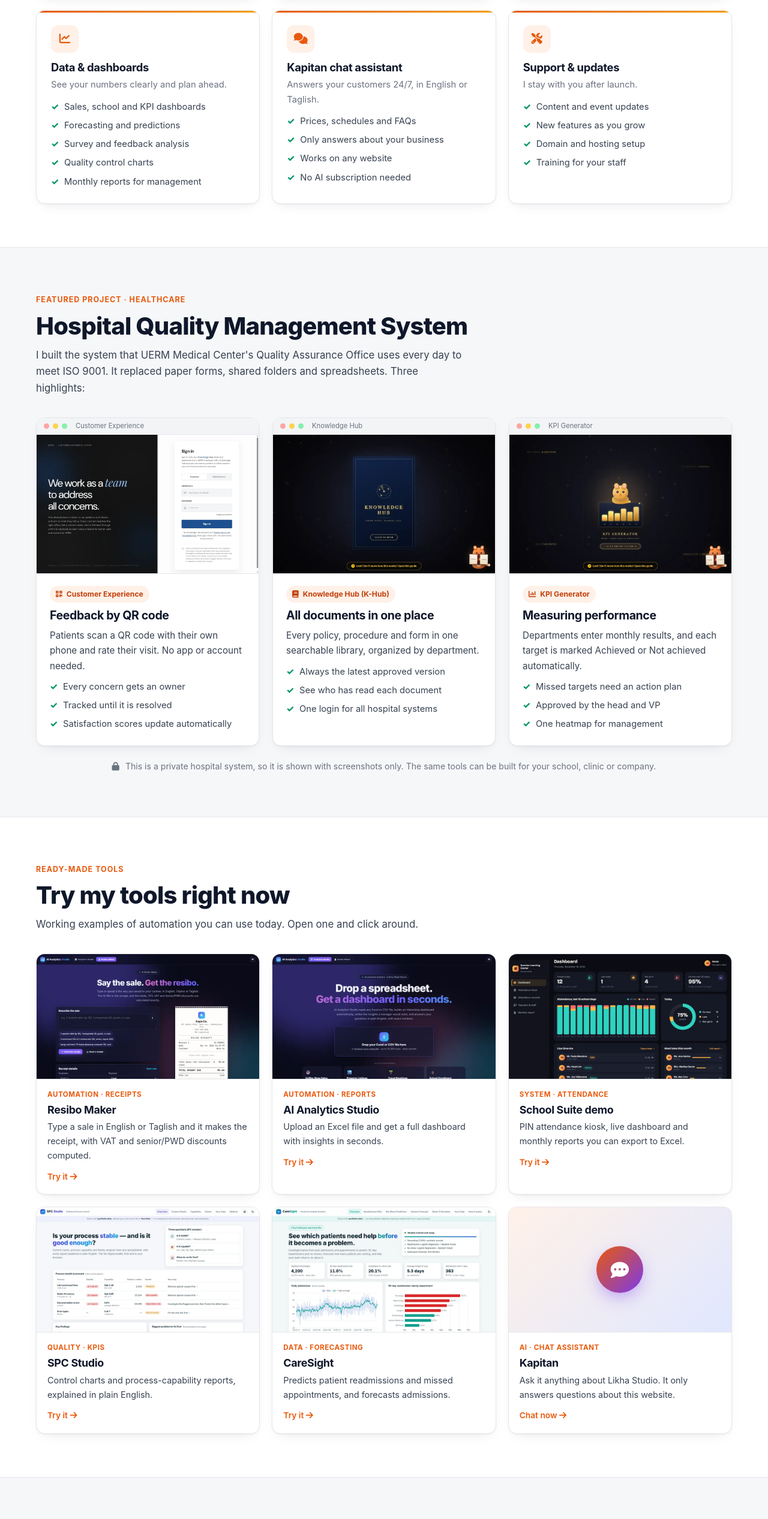
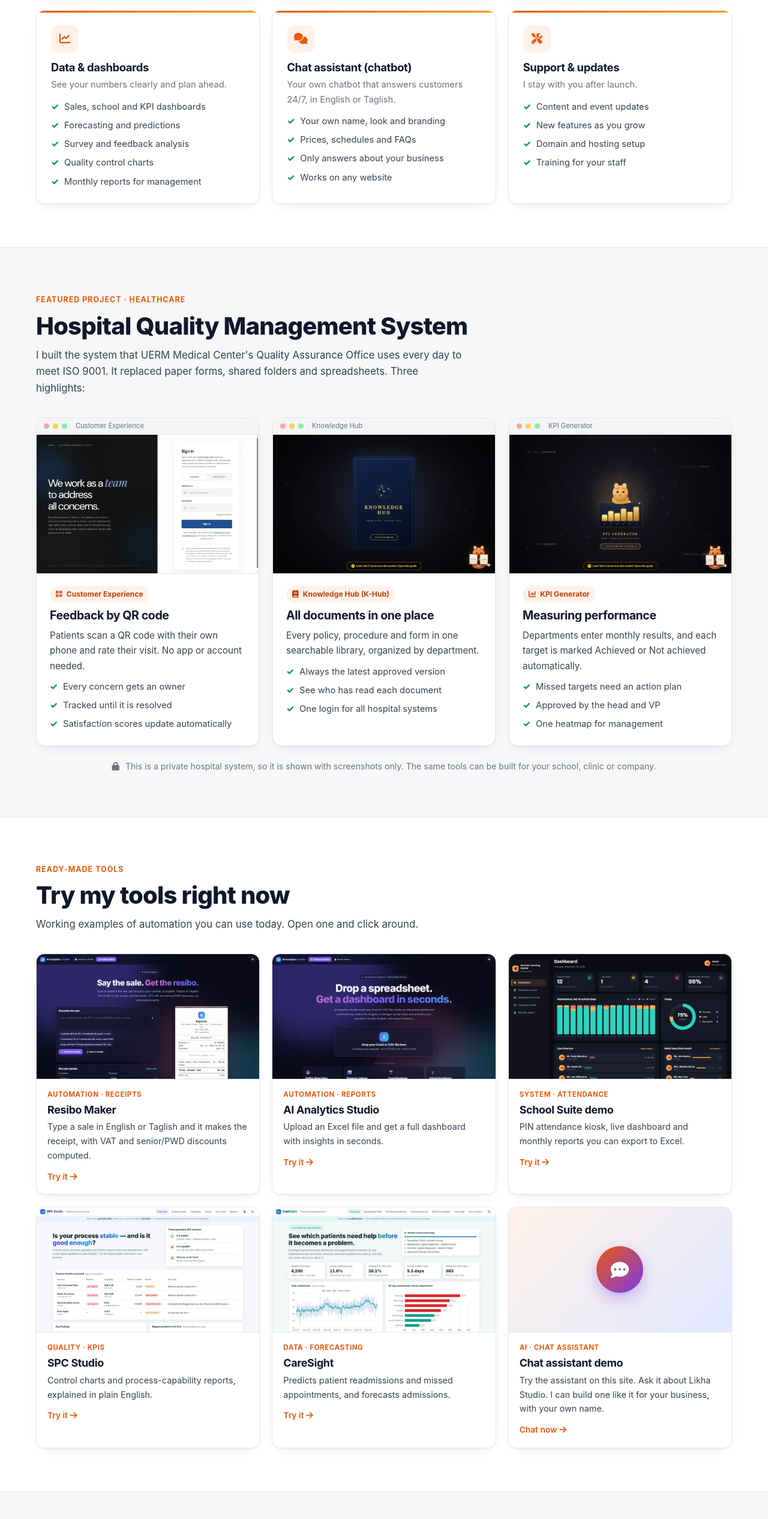
Before and after one commit to garciaralphlawrence-svg/Likha-Studio, a plain HTML site: page index.html in a window 1280 px wide. Shown: the part 1406-3939 px from the top of the page at 60% size. Drawn offline with Linux system fonts and the light colour scheme.

Commit message:
Offer a generic chat assistant (client's own name/branding); Kapitan stays Likha's own assistant
Co-Authored-By: Claude Opus 5.5 <noreply@anthropic.com>

```diff
--- a/index.html
+++ b/index.html
@@ -6,7 +6,7 @@
   <meta name="referrer" content="strict-origin-when-cross-origin">
   <meta name="viewport" content="width=device-width, initial-scale=1">
   <title>Likha Studio — Websites, Systems, Automation & AI</title>
-  <meta name="description" content="Likha Studio builds websites, business systems, work automation, dashboards and Kapitan chat assistants. See a hospital quality system, ready-made tools and 10 live projects.">
+  <meta name="description" content="Likha Studio builds websites, business systems, work automation, dashboards and chat assistants. See a hospital quality system, ready-made tools and 10 live projects.">
   <meta property="og:title" content="Likha Studio — Websites, Systems, Automation & AI">
   <meta property="og:description" content="Websites, business systems, work automation, dashboards and an assistant that answers your customers 24/7.">
   <meta property="og:image" content="assets/og.jpg">
@@ -114,9 +114,9 @@
           </article>
           <article class="svc reveal">
             <div class="svc-ico"><i class="fa-solid fa-comments"></i></div>
-            <h3>Kapitan chat assistant</h3>
-            <p>Answers your customers 24/7, in English or Taglish.</p>
-            <ul><li>Prices, schedules and FAQs</li><li>Only answers about your business</li><li>Works on any website</li><li>No AI subscription needed</li></ul>
+            <h3>Chat assistant (chatbot)</h3>
+            <p>Your own chatbot that answers customers 24/7, in English or Taglish.</p>
+            <ul><li>Your own name, look and branding</li><li>Prices, schedules and FAQs</li><li>Only answers about your business</li><li>Works on any website</li></ul>
           </article>
           <article class="svc reveal">
             <div class="svc-ico"><i class="fa-solid fa-screwdriver-wrench"></i></div>
@@ -256,7 +256,7 @@
           </div>
           <label>What do you need?
             <select name="need" id="cNeed">
-              <option>A website or web app</option><option>A business system</option><option>Work automation</option><option>Receipts or invoices</option><option>A dashboard or report</option><option>A Kapitan chat assistant</option><option>Not sure yet</option>
+              <option>A website or web app</option><option>A business system</option><option>Work automation</option><option>Receipts or invoices</option><option>A dashboard or report</option><option>A chat assistant (chatbot)</option><option>Not sure yet</option>
             </select>
           </label>
           <label>Message<textarea name="msg" rows="4" placeholder="What do you want to build or automate?"></textarea></label>
--- a/kapitan-kb.js
+++ b/kapitan-kb.js
@@ -10,7 +10,7 @@
 
   // first entry = overview
   add(['what is likha studio', 'who are you', 'about likha', 'what do you do', 'ano ang likha', 'ano ginagawa nyo', 'services', 'what services do you offer', 'anong serbisyo', 'what can you build'],
-    '**Likha Studio** builds:\n- **Websites & web apps** (business sites, event pages, booking forms, portals)\n- **Business systems** (attendance, documents, KPIs, QR feedback)\n- **Work automation** (Excel, receipts, email reports, bulk PDFs)\n- **Dashboards & data** (reports, forecasting)\n- **Kapitan chat assistants**\n[See all services](' + home + '#services)');
+    '**Likha Studio** builds:\n- **Websites & web apps** (business sites, event pages, booking forms, portals)\n- **Business systems** (attendance, documents, KPIs, QR feedback)\n- **Work automation** (Excel, receipts, email reports, bulk PDFs)\n- **Dashboards & data** (reports, forecasting)\n- **Chat assistants (chatbots)** with your own name and branding\n[See all services](' + home + '#services)');
 
   add(['how much', 'price', 'pricing', 'magkano', 'magkano website', 'how much is a website', 'cost', 'rates', 'packages', 'presyo', 'quotation', 'quote', 'budget'],
     'Every project is quoted based on what you need, and the quote is **free**. Tell Ralph what you want to build in the [contact form](' + home + '#contact) or email **' + EMAIL + '**.');
@@ -36,8 +36,11 @@
   add(['dashboard', 'excel', 'data analysis', 'analytics', 'reports', 'spreadsheet', 'forecast', 'prediction', 'charts'],
     '**Dashboards & data:** sales, school and KPI dashboards, forecasting, survey analysis and quality charts. Try [AI Analytics Studio](' + G + 'AI-Analytics-Studio/) — upload an Excel file and see.');
 
-  add(['kapitan', 'chatbot', 'ai assistant', 'what is kapitan', 'chat bot', 'ai chat', 'monthly ai fee', 'may bayad ba ang ai', 'do i need to pay for ai'],
-    "I'm **Kapitan** 👋 an assistant that learns a business's prices, schedule, location and contacts, then answers customers instantly in English, Filipino or Taglish, 24/7. I only answer questions about the website I'm on, and no AI subscription is needed.");
+  add(['chatbot', 'chat assistant', 'ai assistant', 'chat bot', 'ai chat', 'can you make a chatbot', 'own chatbot', 'chatbot for my business', 'monthly ai fee', 'may bayad ba ang ai', 'do i need to pay for ai'],
+    'Yes! Likha builds a **chat assistant (chatbot)** for your business, with **your own name and branding**. It learns your prices, schedule, location and contacts, and answers customers 24/7 in English, Filipino or Taglish, only about your business.');
+
+  add(['kapitan', 'what is kapitan', 'who are you kapitan', 'are you a bot'],
+    "I'm **Kapitan** 👋 Likha Studio's own assistant. I answer questions about Likha Studio. Likha can build a chat assistant like me for your business, with your own name.");
 
   add(['tools', 'demo', 'try', 'ready made tools', 'sample', 'can i try'],
     'Try these now:\n- [Resibo Maker](' + G + 'AI-Analytics-Studio/receipts/) — receipts with VAT\n- [AI Analytics Studio](' + G + 'AI-Analytics-Studio/) — Excel to dashboard\n- [School Suite demo](' + home + 'demo/school.html) — attendance kiosk\n- [SPC Studio](' + G + 'SPC-Studio/) — quality charts\n- [CareSight](' + G + 'CareSight/) — forecasting');
--- a/script.js
+++ b/script.js
@@ -22,7 +22,7 @@ const TOOLS = [
     desc: 'Control charts and process-capability reports, explained in plain English.' },
   { img: 'caresight', tag: 'Data · Forecasting', name: 'CareSight', url: G + 'CareSight/',
     desc: 'Predicts patient readmissions and missed appointments, and forecasts admissions.' },
-  { kapitan: true, tag: 'AI · Chat assistant', name: 'Kapitan', desc: 'Ask it anything about Likha Studio. It only answers questions about this website.' },
+  { kapitan: true, tag: 'AI · Chat assistant', name: 'Chat assistant demo', desc: 'Try the assistant on this site. Ask it about Likha Studio. I can build one like it for your business, with your own name.' },
 ];
 
 // Projects, most important first. One short line each.
@@ -136,8 +136,8 @@ $('#faqList').innerHTML = FAQ.map(([q, a], i) => `<details class="reveal"${i ===
   if (CONTACT.whatsapp) items.push(['https://wa.me/' + CONTACT.whatsapp, 'fa-brands fa-whatsapp', 'WhatsApp', '+' + CONTACT.whatsapp]);
   if (CONTACT.phone) items.push(['tel:' + CONTACT.phone.replace(/[^\d+]/g, ''), 'fa-solid fa-phone', 'Call / Viber', CONTACT.phone]);
   items.push([CONTACT.linkedin, 'fa-brands fa-linkedin-in', 'LinkedIn', 'Ralph Garcia']);
-  items.push(['#', 'fa-solid fa-comment-dots', 'Ask Kapitan', 'Instant answers, 24/7']);
-  $('#cDirect').innerHTML = items.map(([href, ic, label, val]) => `<a href="${esc(href)}"${/^https?:/.test(href) ? ' target="_blank" rel="noopener"' : ''}${label === 'Ask Kapitan' ? ' data-kapitan' : ''}><span class="ci"><i class="${ic}"></i></span><span><small>${label}</small><b>${esc(val)}</b></span></a>`).join('');
+  items.push(['#', 'fa-solid fa-comment-dots', 'Chat assistant', 'Instant answers, 24/7']);
+  $('#cDirect').innerHTML = items.map(([href, ic, label, val]) => `<a href="${esc(href)}"${/^https?:/.test(href) ? ' target="_blank" rel="noopener"' : ''}${label === 'Chat assistant' ? ' data-kapitan' : ''}><span class="ci"><i class="${ic}"></i></span><span><small>${label}</small><b>${esc(val)}</b></span></a>`).join('');
   $$('[data-contact="linkedin"]').forEach(a => a.href = CONTACT.linkedin);
 })();
 $('#cForm').addEventListener('submit', e => {
```
